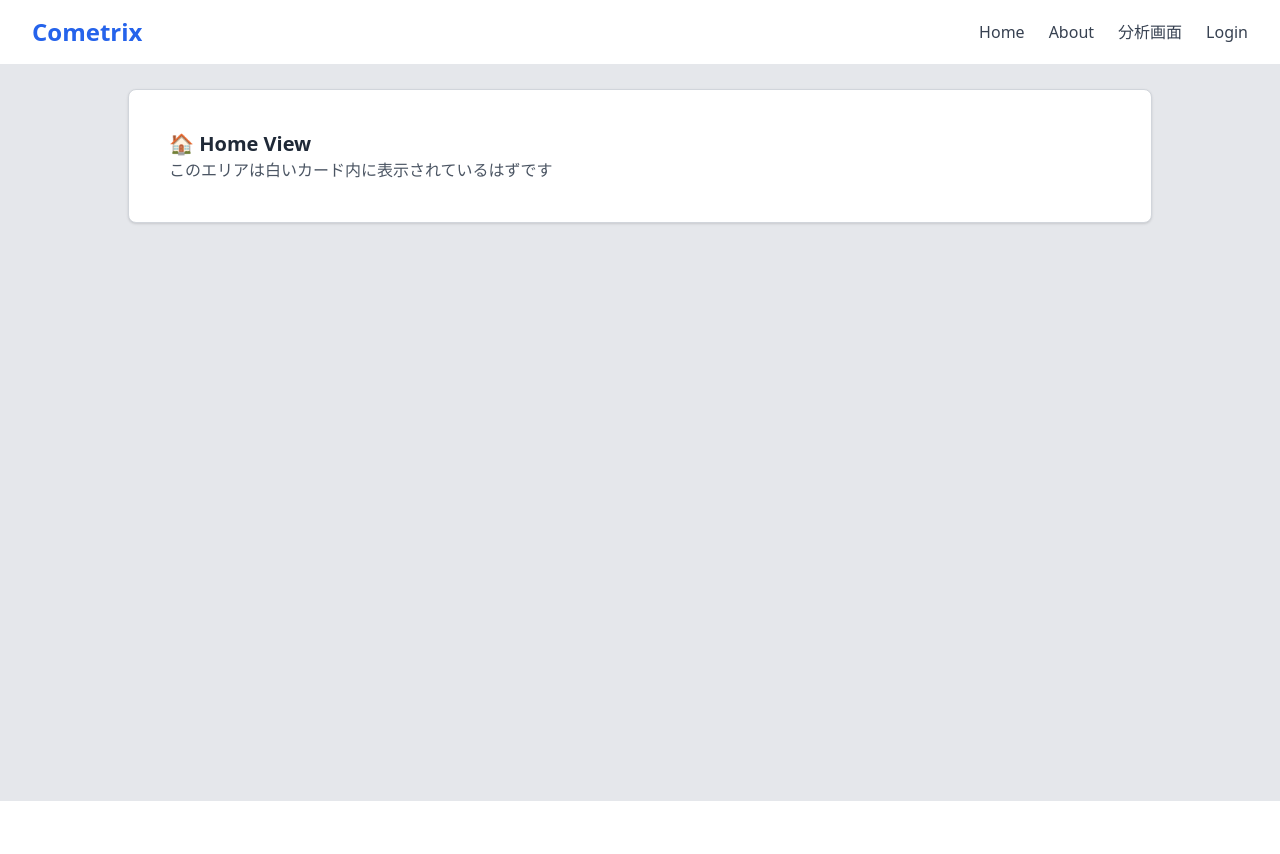
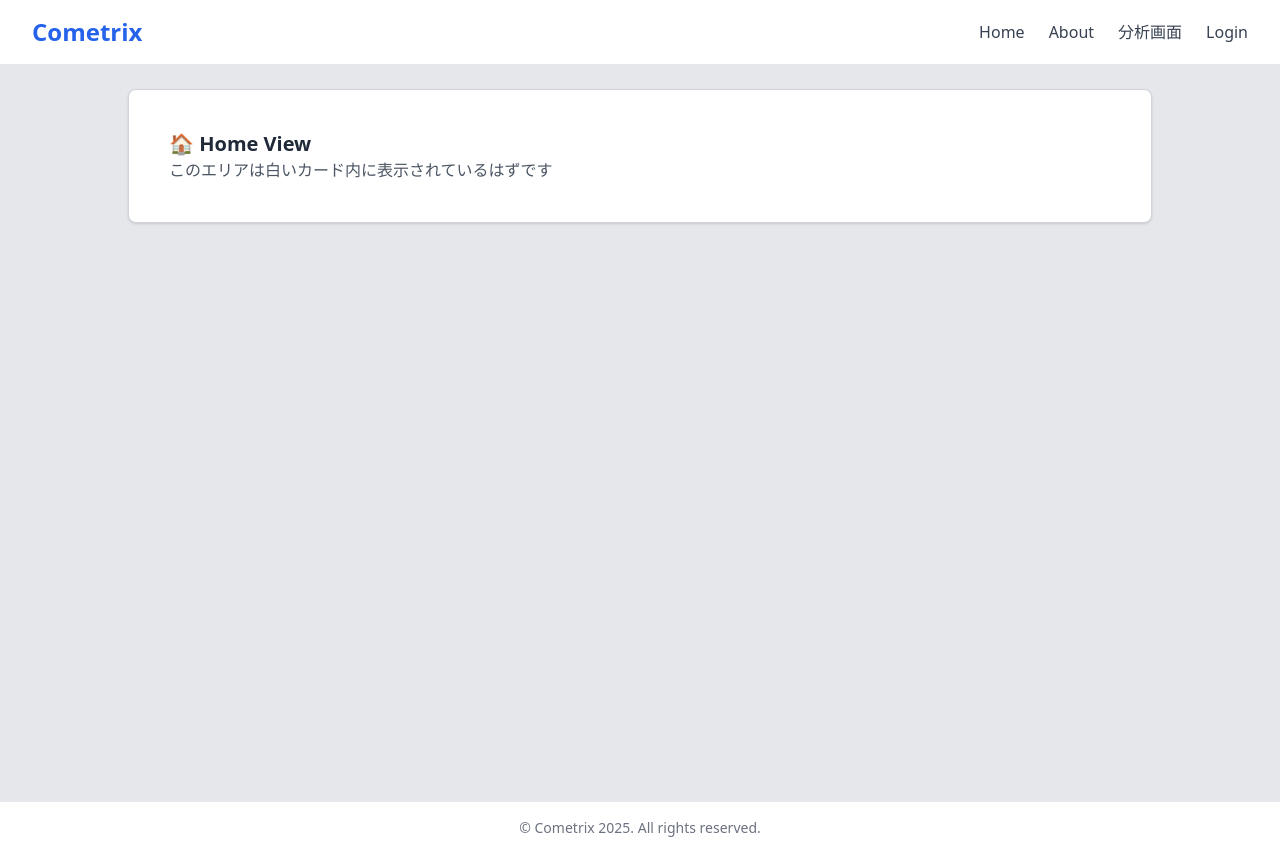
Before and after one commit to gati-hxmx/Cometrix, a Vue app in the folder frontend/: page / in a window 1280 px wide. Before the commit the page ends 801 px from the top, so only its background shows below. Built offline with nearby package versions, Linux system fonts and the light colour scheme; no server answers.

Commit message:
全ページ共通のフッターを DefaultLayout に追加

```diff
--- a/frontend/src/layouts/DefaultLayout.vue
+++ b/frontend/src/layouts/DefaultLayout.vue
@@ -5,7 +5,13 @@
     <div class="max-w-5xl mx-auto border border-gray-300 bg-white rounded-lg p-6 shadow">
       <slot />
     </div>
+
+
   </div>
+        <!-- フッター -->
+    <footer class="bg-white border-t text-center text-sm text-gray-500 py-4">
+      © Cometrix 2025. All rights reserved.
+    </footer>
 </template>
 
 <script setup>
```
